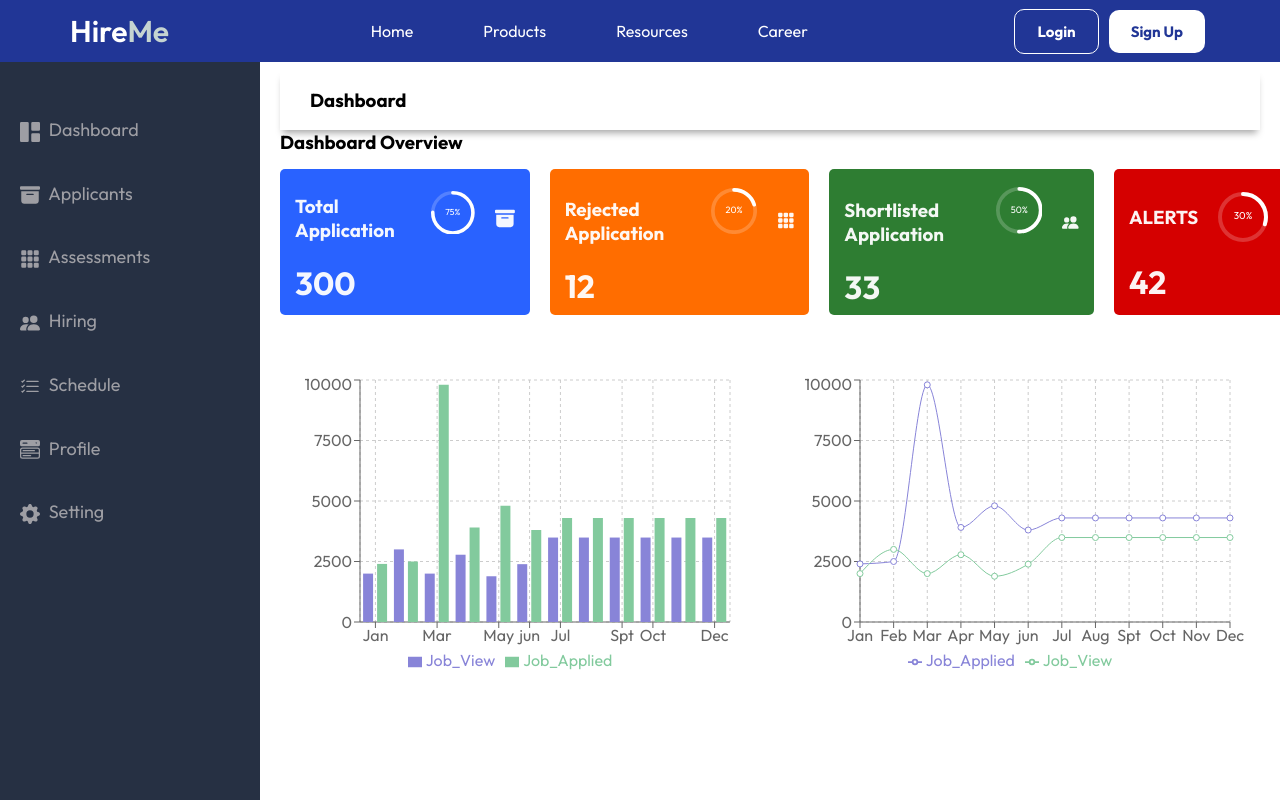
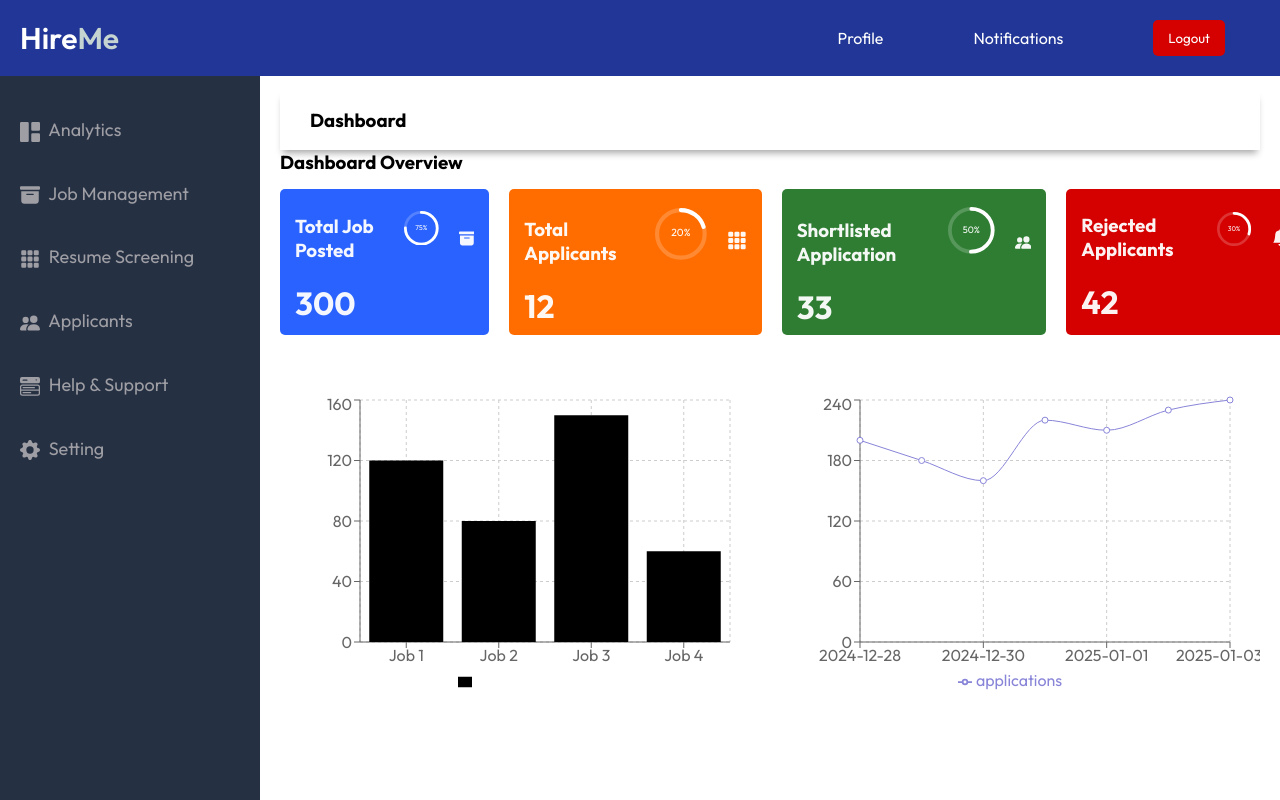
Before and after one commit to M-Talha-1/Resume-Screening-Web-App, a React (Vite) app in the folder frontend/: page /dashboard in a window 1280 px wide. Shown: the top 800 px of the page. Built offline with nearby package versions, Linux system fonts and the light colour scheme.

Commit message:
Changes in dashboad remove header and footer and dashboard menu and changes in appjs to add menu of dashbaord

```diff
--- a/frontend/src/App.jsx
+++ b/frontend/src/App.jsx
@@ -1,18 +1,64 @@
 // App.jsx
-import React from 'react';
-import { BrowserRouter as Router } from 'react-router-dom';
-import Navbar from './components/nevbar/Navbar';
-import Footer from './components/Footer/Footer';
-import Routing from './components/RouterFiles/Routing'; // Adjust path if necessary
+import React from "react";
+import { BrowserRouter as Router, useLocation } from "react-router-dom";
+import Navbar from "./components/nevbar/Navbar";
+import DashboardNavbar from "./components/DashboardNavbar/DashboardNavbar";
+import Footer from "./components/Footer/Footer";
+import Routing from "./components/RouterFiles/Routing";
 
 const App = () => {
+  const ShouldShowNavbarAndFooter = () => {
+    const location = useLocation();
+    const dashboardPaths = ["/dashboard"]; // Add dashboard-related paths here
+    return { isDashboard: dashboardPaths.includes(location.pathname) };
+  };
+
   return (
     <Router>
-      <Navbar />
-      <Routing />
-      <Footer />
+      <MainApp ShouldShowNavbarAndFooter={ShouldShowNavbarAndFooter} />
     </Router>
   );
 };
 
+const MainApp = ({ ShouldShowNavbarAndFooter }) => {
+  const { isDashboard } = ShouldShowNavbarAndFooter();
+
+  return (
+    <>
+      {/* Render Navbar based on route */}
+      {isDashboard ? <DashboardNavbar /> : <Navbar />}
+      <Routing />
+      {/* Render Footer only if not on the dashboard */}
+      {!isDashboard && <Footer />}
+    </>
+  );
+};
+
 export default App;
+
+
+
+
+
+
+
+// // App.jsx
+// import React from 'react';
+// import { BrowserRouter as Router } from 'react-router-dom';
+// import Navbar from './components/nevbar/Navbar';
+// import Footer from './components/Footer/Footer';
+// import Routing from './components/RouterFiles/Routing'; // Adjust path if necessary
+
+// const App = () => {
+//   return (
+//     <Router>
+//       <Navbar />
+//       <Routing />
+//       <Footer />
+//     </Router>
+//   );
+// };
+
+// export default App;
+
+// App.jsx
--- a/frontend/src/Pages/Dashboard/Dashboard.css
+++ b/frontend/src/Pages/Dashboard/Dashboard.css
@@ -114,6 +114,7 @@
   overflow-y: auto;
   padding: 20px 20px;
   color: rgba(255, 255, 255, 0.95);
+  margin-top: 20px;
 }
 
 .main-title {
--- a/frontend/src/Pages/Dashboard/Dashboard.jsx
+++ b/frontend/src/Pages/Dashboard/Dashboard.jsx
@@ -1,11 +1,9 @@
-import React, { useState } from "react";
+import React, { useState, useEffect } from "react";
 import {
-  BsCart3,
   BsGrid1X2Fill,
   BsFillArchiveFill,
   BsFillGrid3X3GapFill,
   BsPeopleFill,
-  BsListCheck,
   BsMenuButtonWideFill,
   BsFillGearFill,
   BsFillBellFill,
@@ -28,31 +26,46 @@ import "./Dashboard.css";
 
 function Dashboard() {
   const [openSidebarToggle, setOpenSidebarToggle] = useState(false);
-
-  const handleSidebarToggle = () => {
-    setOpenSidebarToggle(!openSidebarToggle);
-  };
-
-  const data = [
-    { name: "Jan", Job_View: 2000, Job_Applied: 2400, amt: 2400 },
-    { name: "Feb", Job_View: 3000, Job_Applied: 2500, amt: 2210 },
-    { name: "Mar", Job_View: 2000, Job_Applied: 9800, amt: 2290 },
-    { name: "Apr", Job_View: 2780, Job_Applied: 3908, amt: 2000 },
-    { name: "May", Job_View: 1890, Job_Applied: 4800, amt: 2181 },
-    { name: "jun", Job_View: 2390, Job_Applied: 3800, amt: 2500 },
-    { name: "Jul", Job_View: 3490, Job_Applied: 4300, amt: 2100 },
-    { name: "Aug", Job_View: 3490, Job_Applied: 4300, amt: 2100 },
-    { name: "Spt", Job_View: 3490, Job_Applied: 4300, amt: 2100 },
-    { name: "Oct", Job_View: 3490, Job_Applied: 4300, amt: 2100 },
-    { name: "Nov", Job_View: 3490, Job_Applied: 4300, amt: 2100 },
-    { name: "Dec", Job_View: 3490, Job_Applied: 4300, amt: 2100 },
-  ];
-
-  const progressValues = {
+  const [jobData, setJobData] = useState([]);
+  const [trendData, setTrendData] = useState([]);
+  const [progressValues, setProgressValues] = useState({
     applications: 75,
     rejected: 20,
     shortlisted: 50,
     alerts: 30,
+  });
+
+  // Dummy fetch simulation for job and trend data
+  useEffect(() => {
+    const fetchJobData = () => {
+      // Replace this with real API fetching logic
+      setJobData([
+        { name: "Job 1", applications: 120, status: "Open" },
+        { name: "Job 2", applications: 80, status: "Closed" },
+        { name: "Job 3", applications: 150, status: "Open" },
+        { name: "Job 4", applications: 60, status: "Closed" },
+      ]);
+    };
+
+    const fetchTrendData = () => {
+      // Replace this with real API fetching logic
+      setTrendData([
+        { date: "2024-12-28", applications: 200 },
+        { date: "2024-12-29", applications: 180 },
+        { date: "2024-12-30", applications: 160 },
+        { date: "2024-12-31", applications: 220 },
+        { date: "2025-01-01", applications: 210 },
+        { date: "2025-01-02", applications: 230 },
+        { date: "2025-01-03", applications: 240 },
+      ]);
+    };
+
+    fetchJobData();
+    fetchTrendData();
+  }, []);
+
+  const handleSidebarToggle = () => {
+    setOpenSidebarToggle(!openSidebarToggle);
   };
 
   return (
@@ -75,32 +88,27 @@ function Dashboard() {
         <ul className="sidebar-list">
           <li className="sidebar-list-item">
             <a href="#">
-              <BsGrid1X2Fill className="icon" /> Dashboard
+              <BsGrid1X2Fill className="icon" /> Analytics
             </a>
           </li>
           <li className="sidebar-list-item">
             <a href="#">
-              <BsFillArchiveFill className="icon" /> Applicants
+              <BsFillArchiveFill className="icon" /> Job Management
             </a>
           </li>
           <li className="sidebar-list-item">
             <a href="#">
-              <BsFillGrid3X3GapFill className="icon" /> Assessments
+              <BsFillGrid3X3GapFill className="icon" /> Resume Screening
             </a>
           </li>
           <li className="sidebar-list-item">
             <a href="#">
-              <BsPeopleFill className="icon" /> Hiring
+              <BsPeopleFill className="icon" /> Applicants
             </a>
           </li>
           <li className="sidebar-list-item">
             <a href="#">
-              <BsListCheck className="icon" /> Schedule
-            </a>
-          </li>
-          <li className="sidebar-list-item">
-            <a href="#">
-              <BsMenuButtonWideFill className="icon" /> Profile
+              <BsMenuButtonWideFill className="icon" /> Help & Support
             </a>
           </li>
           <li className="sidebar-list-item">
@@ -128,7 +136,7 @@ function Dashboard() {
           {/* Card 1 */}
           <div className="card" style={{ backgroundColor: "#2962ff" }}>
             <div className="card-inner">
-              <h3>Total Application</h3>
+              <h3>Total Job Posted</h3>
               <div style={{ width: "55px", height: "55px", margin: "10px 20px" }}>
                 <CircularProgressbar
                   value={progressValues.applications}
@@ -148,7 +156,7 @@ function Dashboard() {
           {/* Card 2 */}
           <div className="card" style={{ backgroundColor: "#ff6d00" }}>
             <div className="card-inner">
-              <h3>Rejected Application</h3>
+              <h3>Total Applicants</h3>
               <div style={{ width: "65px", height: "65px", margin: "10px 20px" }}>
                 <CircularProgressbar
                   value={progressValues.rejected}
@@ -188,7 +196,7 @@ function Dashboard() {
           {/* Card 4 */}
           <div className="card" style={{ backgroundColor: "#d50000" }}>
             <div className="card-inner">
-              <h3>ALERTS</h3>
+              <h3>Rejected Applicants</h3>
               <div style={{ width: "50px", height: "50px", margin: "10px 20px" }}>
                 <CircularProgressbar
                   value={progressValues.alerts}
@@ -209,36 +217,30 @@ function Dashboard() {
         <div className="charts">
           {/* Bar Chart */}
           <ResponsiveContainer width="100%" height={300}>
-            <BarChart data={data} margin={{ top: 5, right: 30, left: 20, bottom: 5 }}>
+            <BarChart data={jobData} margin={{ top: 5, right: 30, left: 20, bottom: 5 }}>
               <CartesianGrid strokeDasharray="3 3" />
               <XAxis dataKey="name" />
               <YAxis />
-              <Tooltip />
+              <Tooltip
+                formatter={(value, name, props) => [`Applications: ${value}`, `Status: ${props.payload.status}`]}
+              />
               <Legend />
-              <Bar dataKey="Job_View" fill="#8884d8" />
-              <Bar dataKey="Job_Applied" fill="#82ca9d" />
+              <Bar
+                dataKey="applications"
+                fill={(entry) => (entry.status === "Open" ? "#4CAF50" : "#B0BEC5")}
+              />
             </BarChart>
           </ResponsiveContainer>
 
           {/* Line Chart */}
           <ResponsiveContainer width="100%" height={300}>
-            <LineChart data={data} margin={{ top: 5, right: 30, left: 20, bottom: 5 }}>
+            <LineChart data={trendData} margin={{ top: 5, right: 30, left: 20, bottom: 5 }}>
               <CartesianGrid strokeDasharray="3 3" />
-              <XAxis dataKey="name" />
+              <XAxis dataKey="date" />
               <YAxis />
               <Tooltip />
               <Legend />
-              <Line
-                type="monotone"
-                dataKey="Job_Applied"
-                stroke="#8884d8"
-                activeDot={{ r: 8 }}
-              />
-              <Line
-                type="monotone"
-                dataKey="Job_View"
-                stroke="#82ca9d"
-              />
+              <Line type="monotone" dataKey="applications" stroke="#8884d8" activeDot={{ r: 8 }} />
             </LineChart>
           </ResponsiveContainer>
         </div>
--- /dev/null
+++ b/frontend/src/components/DashboardNavbar/DashboardNavbar.css
@@ -0,0 +1,34 @@
+.dashboard-navbar {
+    display: flex;
+    justify-content: space-between;
+    align-items: center;
+    background-color: #213696;
+    color: white;
+    padding: 10px 20px;
+  }
+
+  .dashboard-logo {
+    font-size: 24px;
+    font-weight: bold;
+  }
+
+  .dashboard-nav-links {
+    display: flex;
+    align-items: center;
+    list-style: none;
+    gap: 20px;
+  }
+
+  .dashboard-nav-links a {
+    color: white;
+    text-decoration: none;
+  }
+
+  .logout-button {
+    background-color: #D50000;
+    color: white;
+    border: none;
+    padding: 10px 15px;
+    cursor: pointer;
+    border-radius: 5px;
+  }
--- /dev/null
+++ b/frontend/src/components/DashboardNavbar/DashboardNavbar.jsx
@@ -0,0 +1,37 @@
+import React from "react";
+import './DashboardNavbar.css'
+import { Link } from "react-router-dom";
+
+const DashboardNavbar = () => {
+  return (
+    <nav className="dashboard-navbar">
+         <div className="DashNav">
+            <span className="Hire">Hire</span>
+            <span className="Me">Me</span>
+          </div>
+      <div className="dashboard-navbar-container">
+        <ul className="dashboard-nav-links">
+          <li>
+            <Link to="/profile">Profile</Link>
+          </li>
+          <li>
+            <Link to="/notifications">Notifications</Link>
+          </li>
+          <li>
+            <button className="logout-button" onClick={() => handleLogout()}>
+              Logout
+            </button>
+          </li>
+        </ul>
+      </div>
+    </nav>
+  );
+};
+
+const handleLogout = () => {
+  // Logic for logout, e.g., clearing tokens and redirecting to login
+  localStorage.removeItem("token"); // Example
+  window.location.href = "/signin";
+};
+
+export default DashboardNavbar;
```
